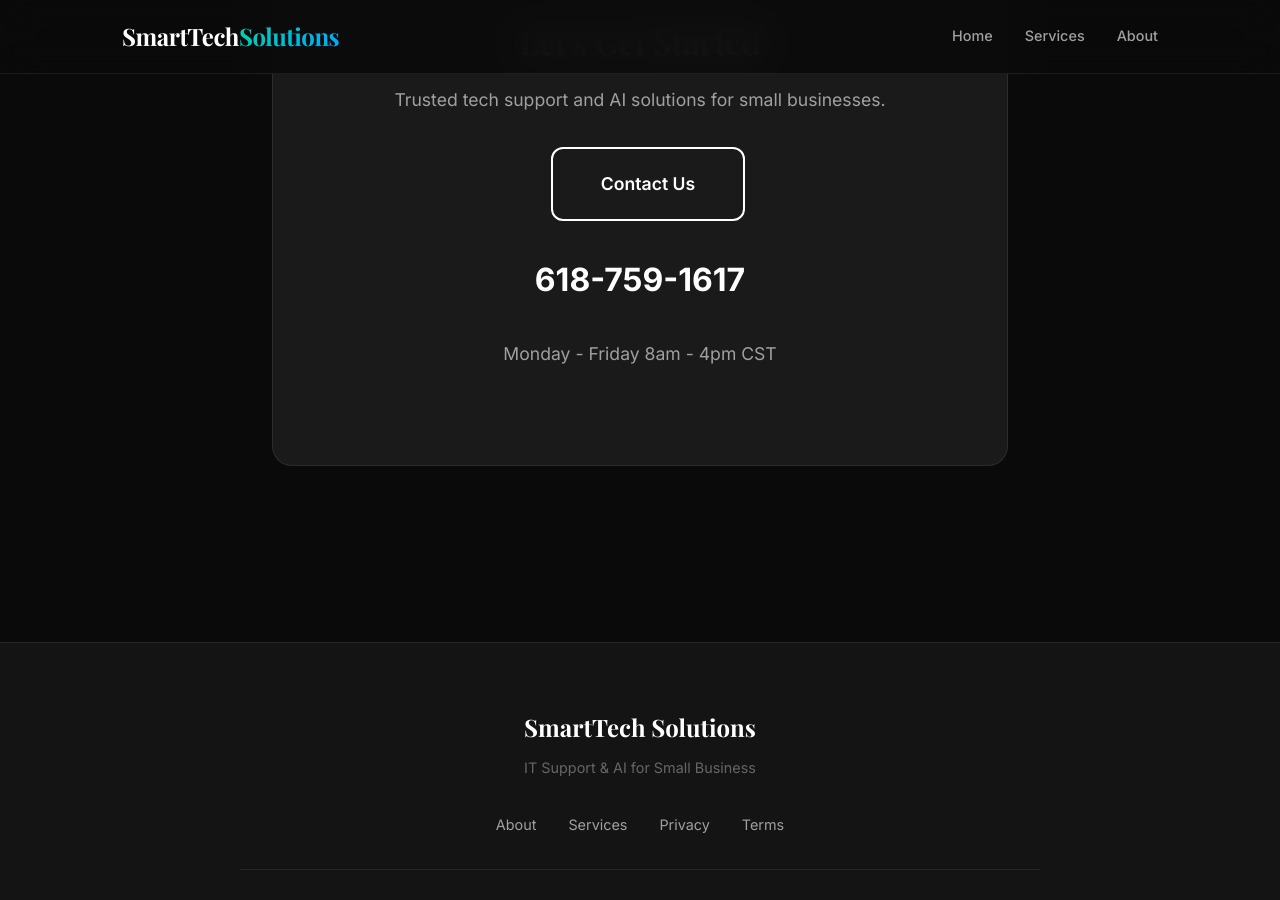
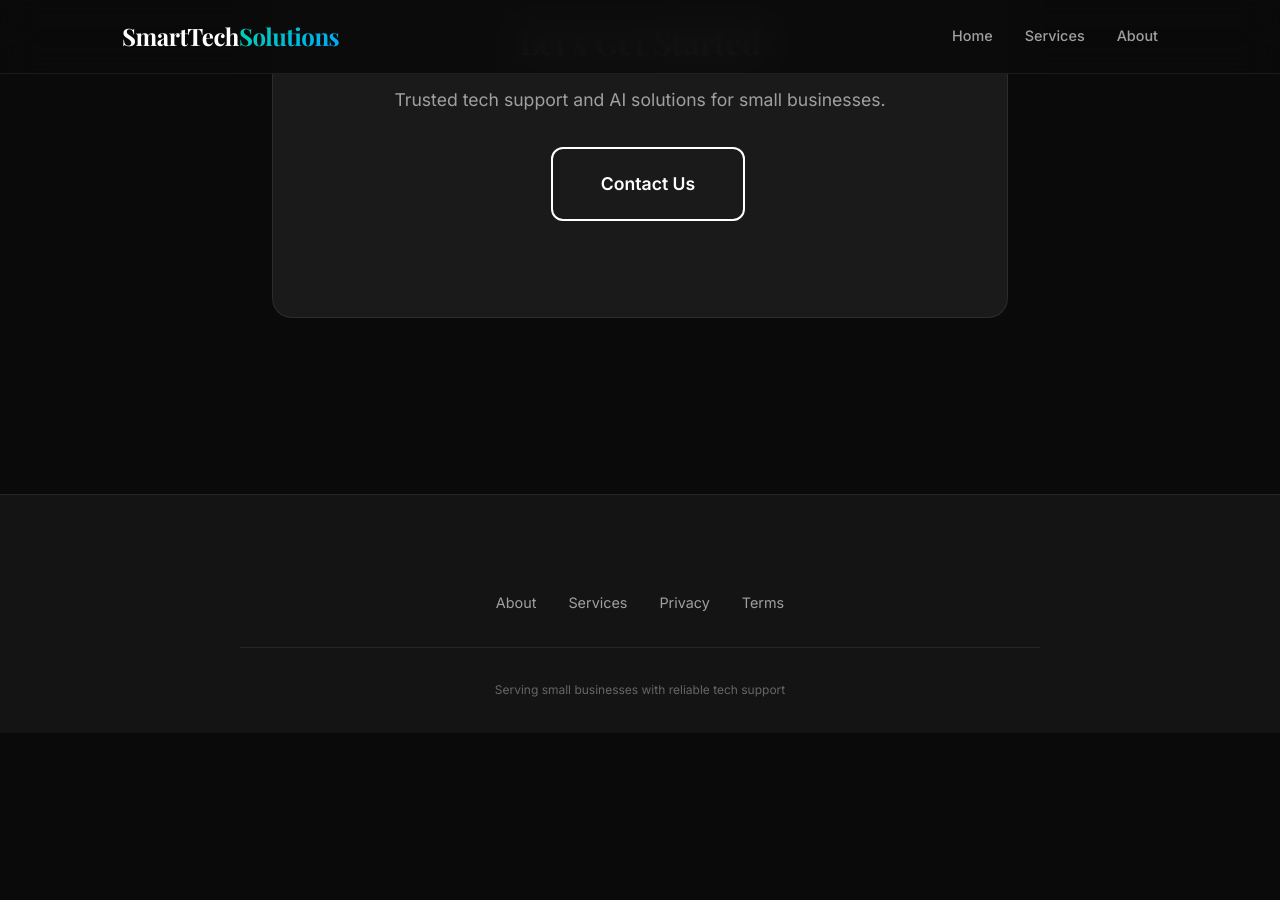
Before and after one commit to ThePaulBunyan/smartmoneyai, a Jekyll site: the page built from index.md, in a window 1280 px wide and 900 px high, scrolled down 746 px. Built offline with Jekyll 4.4.1, drawn with Linux system fonts in a browser that asks for light colours; after the commit the page ends 1479 px from its top, so only the background shows below that.

Commit message:
Remove phone number - email only

```diff
--- a/_layouts/default.html
+++ b/_layouts/default.html
@@ -28,10 +28,6 @@
 
   <footer>
     <div class="footer-content">
-      <div class="footer-brand">
-        <h3>SmartTech Solutions</h3>
-        <p>IT Support & AI for Small Business</p>
-      </div>
       <div class="footer-links">
         <a href="/about/">About</a>
         <a href="/services/">Services</a>
--- a/index.md
+++ b/index.md
@@ -20,7 +20,5 @@ layout: default
   <a href="mailto:smartmoneyai.org@pm.me?subject=IT Support Inquiry" class="cta-button">Contact Us</a>
 
   <div class="contact-details">
-    <p class="phone-number"><a href="tel:618-759-1617">618-759-1617</a></p>
-    <p class="business-hours">Monday - Friday 8am - 4pm CST</p>
   </div>
 </div>
```
Also changed, not shown: about.md (+0 -1 lines), services.md (+0 -2 lines).
